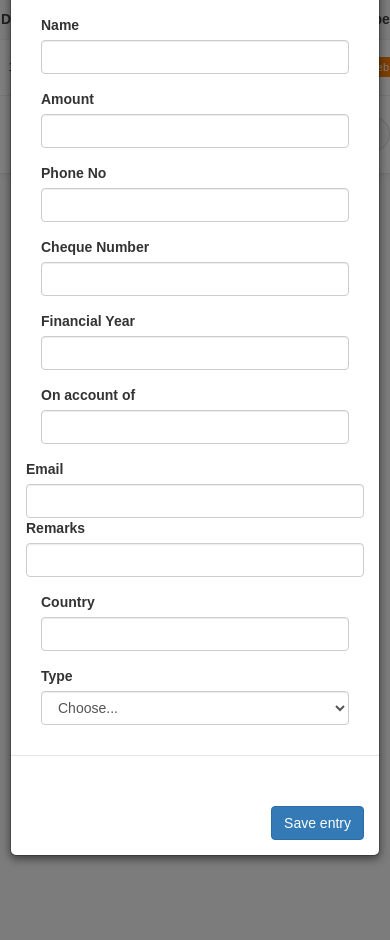
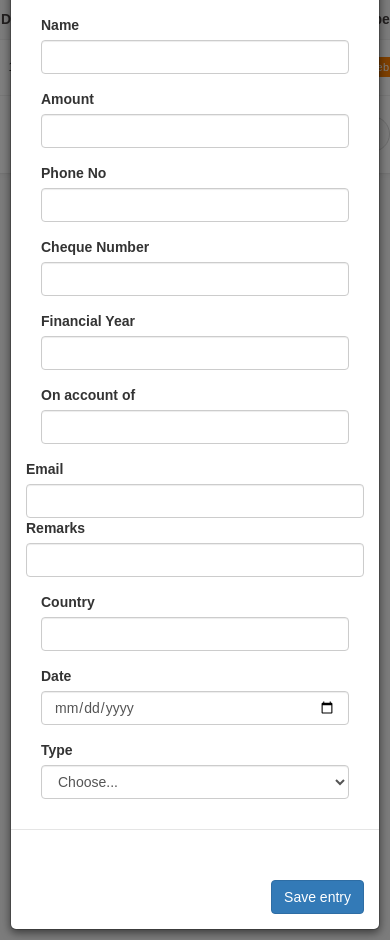
Before and after one commit to muhammadali74/donor_manager, a Django app: page / in a window 390 px wide, after a click on "NEW ENTRY"; the page is wider, and only the part inside the window is pictured. Shown: the part 105-1045 px from the top of that part. Run offline with Django 4.2, Linux system fonts and the light colour scheme; a user stored in the database is signed in; tables that the repository leaves empty hold one stand-in row (values such as "Sample post"); some libraries are stand-ins or nearby versions.

Commit message:
Update Index.html

```diff
--- a/templates/Index.html
+++ b/templates/Index.html
@@ -102,6 +102,10 @@
     <div class="form-group col-md-6">
       <label for="inputCity">Country</label>
       <input type="text" class="form-control" id="Country" name = 'Country' required>
+    </div>
+    <div class="form-group col-md-6">
+      <label for="Date">Date</label>
+      <input type="Date" class="form-control" id="Date">
     </div>
     <div class="form-group col-md-4">
       <label for="type">Type</label>
```
